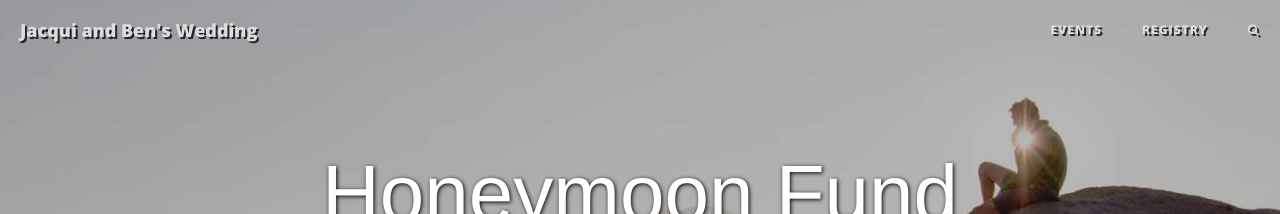
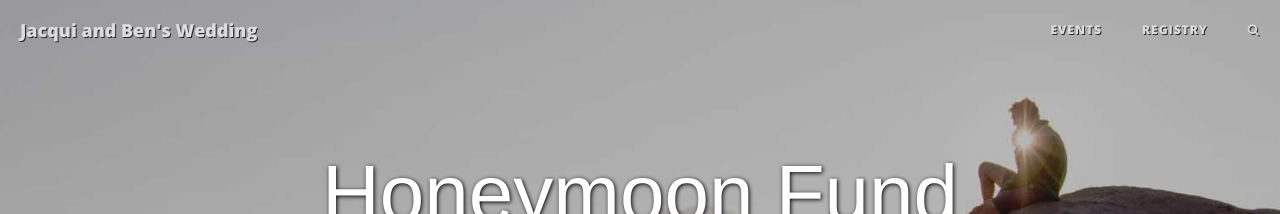
Before and after one commit to SpaceOtterInSpace/spaceotterandbhuga, a Jekyll site: the page built from pages/registry/index.html, in a window 1280 px wide. Shown: the top 214 px of the page. Built offline with Jekyll 4.4.1, drawn with Linux system fonts in a browser that asks for light colours; nearby versions of some CDN libraries.

Commit message:
slightly less WOA text shadow

```diff
--- a/_includes/nav.html
+++ b/_includes/nav.html
@@ -6,12 +6,12 @@
             <button type="button" class="navbar-toggle collapsed" data-toggle="collapse" data-target="#bs-example-navbar-collapse-1" aria-expanded="false">
                 <i class="fa fa-bars fa-lg"></i>
             </button>
-            <a class="navbar-brand" href="{{ site.baseurl }}/" style="text-shadow: 2px 2px rgba(0, 0, 0, 0.75);" title="HOME">{{ site.title }}</a>
+            <a class="navbar-brand" href="{{ site.baseurl }}/" style="text-shadow: 1px 1px rgba(0, 0, 0, 0.75);" title="HOME">{{ site.title }}</a>
         </div>
 
         <!-- Collect the nav links, forms, and other content for toggling -->
         <div class="collapse navbar-collapse" id="bs-example-navbar-collapse-1">
-            <ul class="nav navbar-nav navbar-right" style="text-shadow: 2px 2px rgba(0, 0, 0, 0.75);">
+            <ul class="nav navbar-nav navbar-right" style="text-shadow: 1px 1px rgba(0, 0, 0, 0.75);">
                 <li>
                     <a href="{{ root_url }}/events/">Events</a>
                 </li>
```
